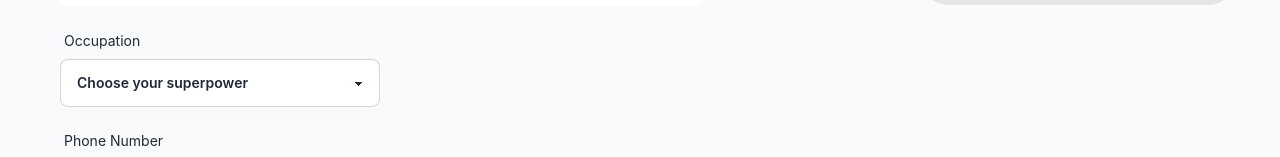
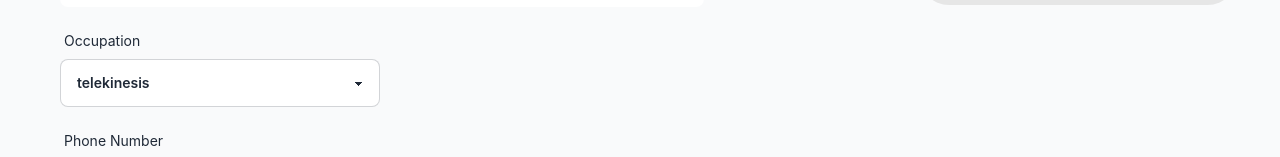
Before and after one commit to lms-20/fe_dashboard_lms, a React (Create React App) app: page /register in a window 1280 px wide. Shown: the part 597-754 px from the top of the page. Built offline with nearby package versions, Linux system fonts and the light colour scheme.

Commit message:
fix error on select

```diff
--- a/src/pages/Auth/Register/Register.jsx
+++ b/src/pages/Auth/Register/Register.jsx
@@ -59,7 +59,7 @@ const Register = props => {
                             <label className="label">
                                 <span className="label-text">Password</span>
                             </label>
-                            <input type="text" id='password' name='password' placeholder="Password" className={!errors.password?.type ? 'input' : 'input input-error'} {...register("password", { required: true })} />
+                            <input type="password" id='password' name='password' placeholder="Password" className={!errors.password?.type ? 'input' : 'input input-error'} {...register("password", { required: true })} />
                             <div className="label">
                                 <span className='text-red-500 text-sm'>{errors.password?.type === "required" && "Password required"}</span>
                             </div>
@@ -68,7 +68,7 @@ const Register = props => {
                             <label className="label">
                                 <span className="label-text">Check Password</span>
                             </label>
-                            <input type="text" id='checkPassword' name='checkPassword' placeholder="Check Password" className={!errors.checkPassword?.type ? 'input' : 'input input-error'} {...register("checkPassword", { required: true, validate: value => value === password.current || "The passwords do not match" })} />
+                            <input type="password" id='checkPassword' name='checkPassword' placeholder="Check Password" className={!errors.checkPassword?.type ? 'input' : 'input input-error'} {...register("checkPassword", { required: true, validate: value => value === password.current || "The passwords do not match" })} />
                             <div className="label">
                                 <span className='text-red-500 text-sm'>
                                     {errors.checkPassword?.type === "required" && "CheckPassword required"}
@@ -81,7 +81,7 @@ const Register = props => {
                                 <span className="label-text">Occupation</span>
                             </label>
                             <select id='occupation' name='occupation' className={!errors.occupation?.type ? 'select select-bordered w-full max-w-xs' : 'select select-bordered w-full max-w-xs select-error'} {...register("occupation", { required: true })}>
-                                <option value="none" disabled selected>Choose your superpower</option>
+                                <option value="none" disabled>Choose your superpower</option>
                                 <option value="tele">telekinesis</option>
                                 <option value="time">time travel</option>
                                 <option value="invi">invisibility</option>
```
